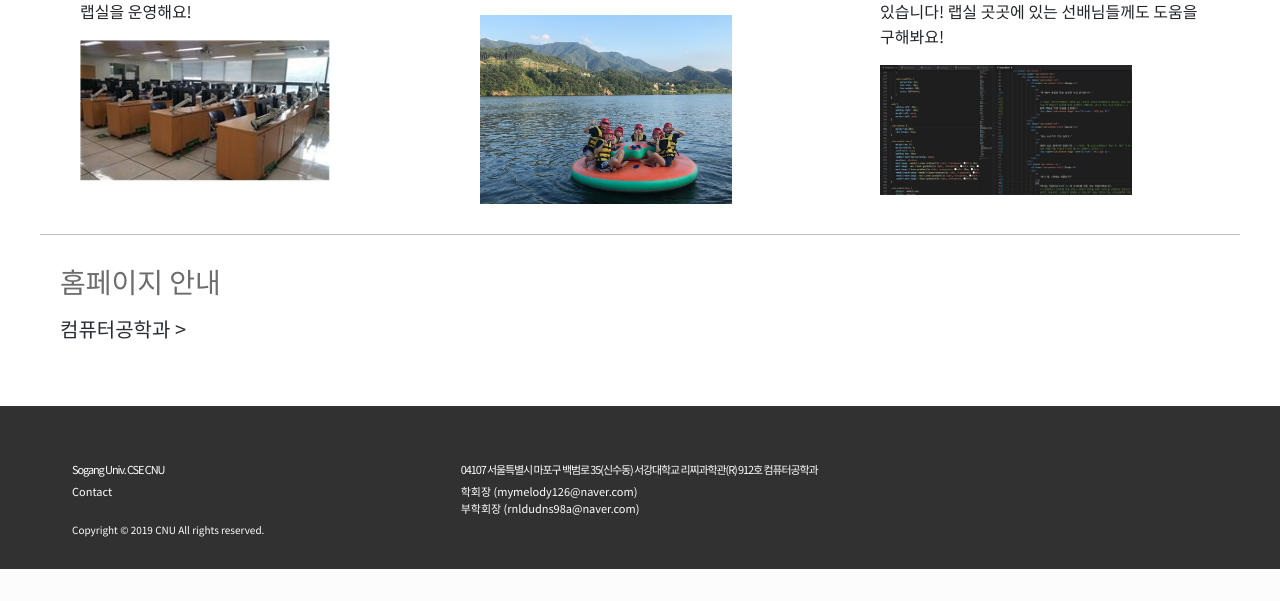
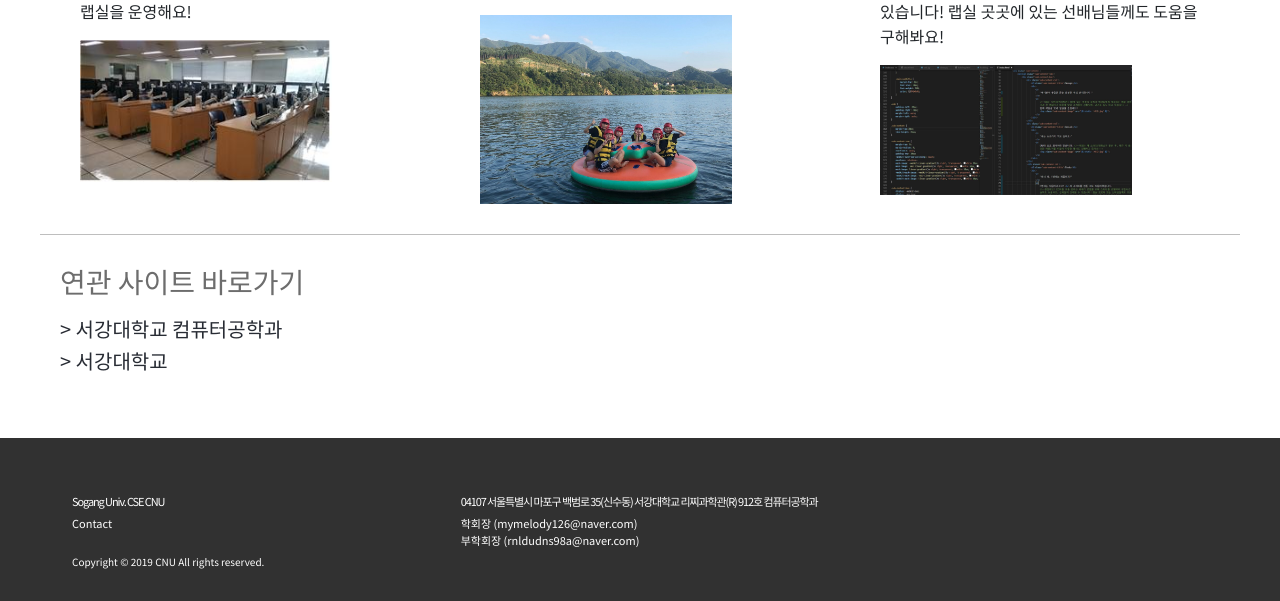
Before and after one commit to sanglee325/cnu-page, a Django app: page / in a window 1280 px wide. Shown: the part 566-1167 px from the top of the page. Before the commit the page ends 1135 px from the top, so only its background shows below. Run offline with Django 3.2, Linux system fonts and the light colour scheme; some libraries are stand-ins or nearby versions.

Commit message:
modified

```diff
--- a/main/templates/main/index.html
+++ b/main/templates/main/index.html
@@ -60,7 +60,6 @@
                             <p>
                                 <img class="sub-content-image" src="{% static 'r912.jpg' %}">
                             </p>
-
                         </div>
                     </div>
                     <div class='sub-content-col'>
@@ -73,11 +72,9 @@
                                 CNU라 쓰고 회식이라 읽습니다. 저희는 매 스터디/대청소가 끝난 후, 혹은 각 총회 뒷풀이에서 고기와 함께합니다.
                                 또한 여름/겨울 MT같이 다양한 행사도 진행하고 있어요!
                             </p>
-
                             <p>
                                 <img class="sub-content-image" src="{% static 'MT.jpg' %}">
                             </p>
-
                         </div>
                     </div>
                     <div class='sub-content-col'>
@@ -90,11 +87,9 @@
                                 괜찮아요! C언어를 처음 접하는 새내기 분들을 위해 스터디를 진행하며 수업시간에 이해하지 못했던 부분이나 어려웠던 부분들을 선배들에게 물어볼 수 있어요!
                                 실력도 보충하고, 선배들과 친해질 수 있습니다! 랩실 곳곳에 있는 선배님들께도 도움을 구해봐요!<br>
                             </p>
-
                             <p>
                                 <img class="sub-content-image" src="{% static 'study.jpg' %}">
                             </p>
-
                         </div>
                     </div>
                 </div>
@@ -105,11 +100,16 @@
         <div class='sub-content'>
             <div class='sub-link'>
                 <h3 class='sub-link-title'>
-                    홈페이지 안내
+                    연관 사이트 바로가기
                 </h3>
                 <h3 class='sub-connect'>
                     <a href='http://cs.sogang.ac.kr/cs/index_new.html'>
-                        컴퓨터공학과 >
+                        > 서강대학교 컴퓨터공학과
+                    </a>
+                </h3>
+                <h3 class='sub-connect'>
+                    <a href='http://sogang.ac.kr/index.do'>
+                        > 서강대학교
                     </a>
                 </h3>
             </div>
```
